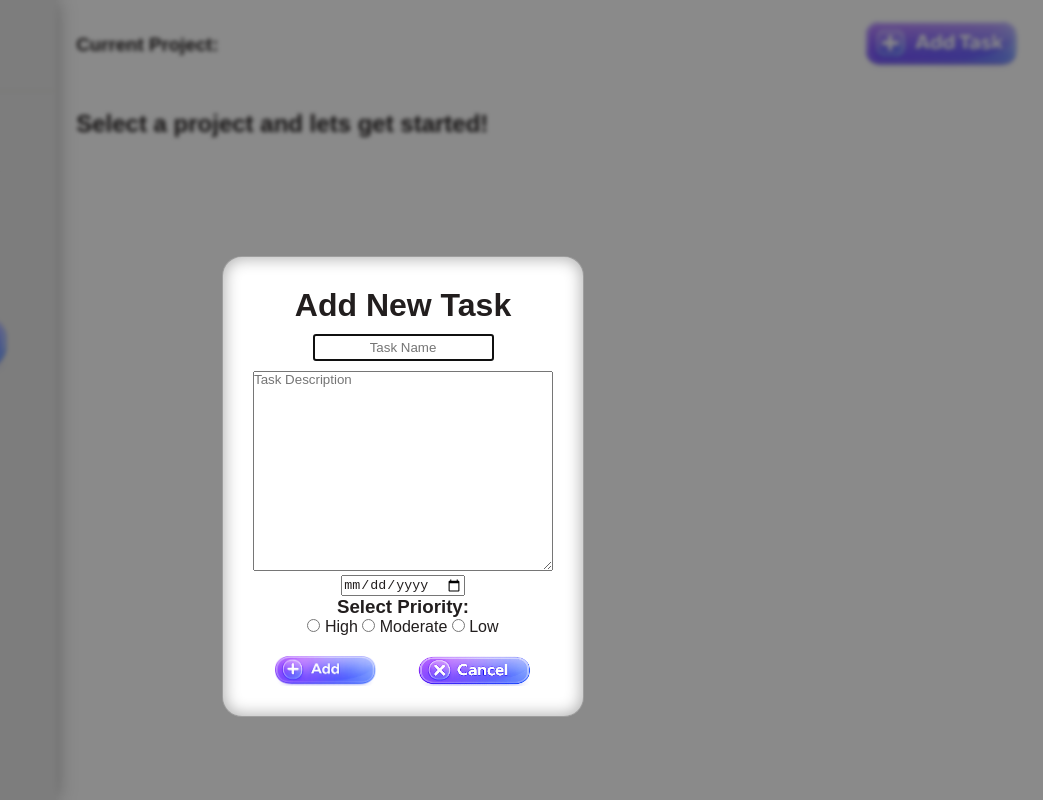
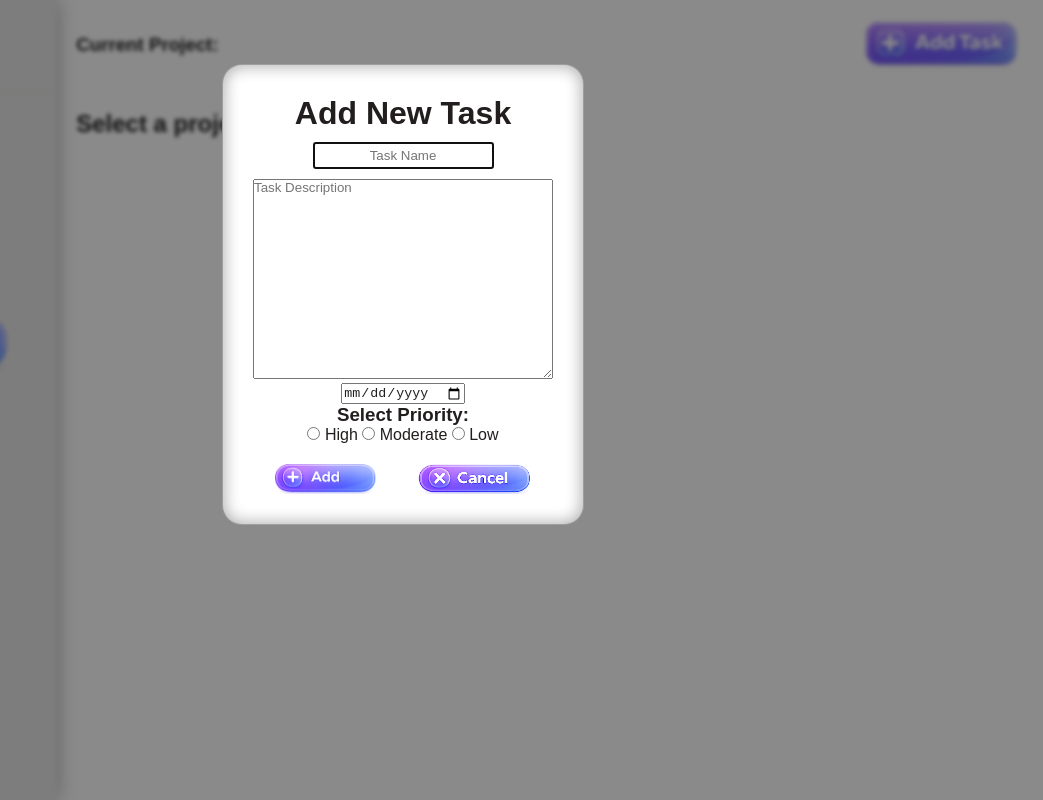
Before and after one commit to WLewis0991/ToDo, a website built with webpack: page src/template.html in a window 1280 px wide. Both pictures are taken after a click on the picture 1180 px from the left and 45 px from the top of the page. Shown: the full height of the page, 237-1280 px from the left. Built offline with nearby package versions, Linux system fonts and the light colour scheme; a web font is replaced by a local one.

Commit message:
Add task modal recentered

```diff
--- a/src/styles.css
+++ b/src/styles.css
@@ -143,7 +143,7 @@ li:hover {
   text-align: center;
   padding: 30px;
   margin: auto;
-  margin-top: 20%;
+  margin-top: 5%;
   border-radius: 20px;
   border: 1px solid rgba(0, 0, 0, 0.38);
   box-shadow: inset 0 0 15px  2px rgba(0, 0, 0, 0.3) ;
```
